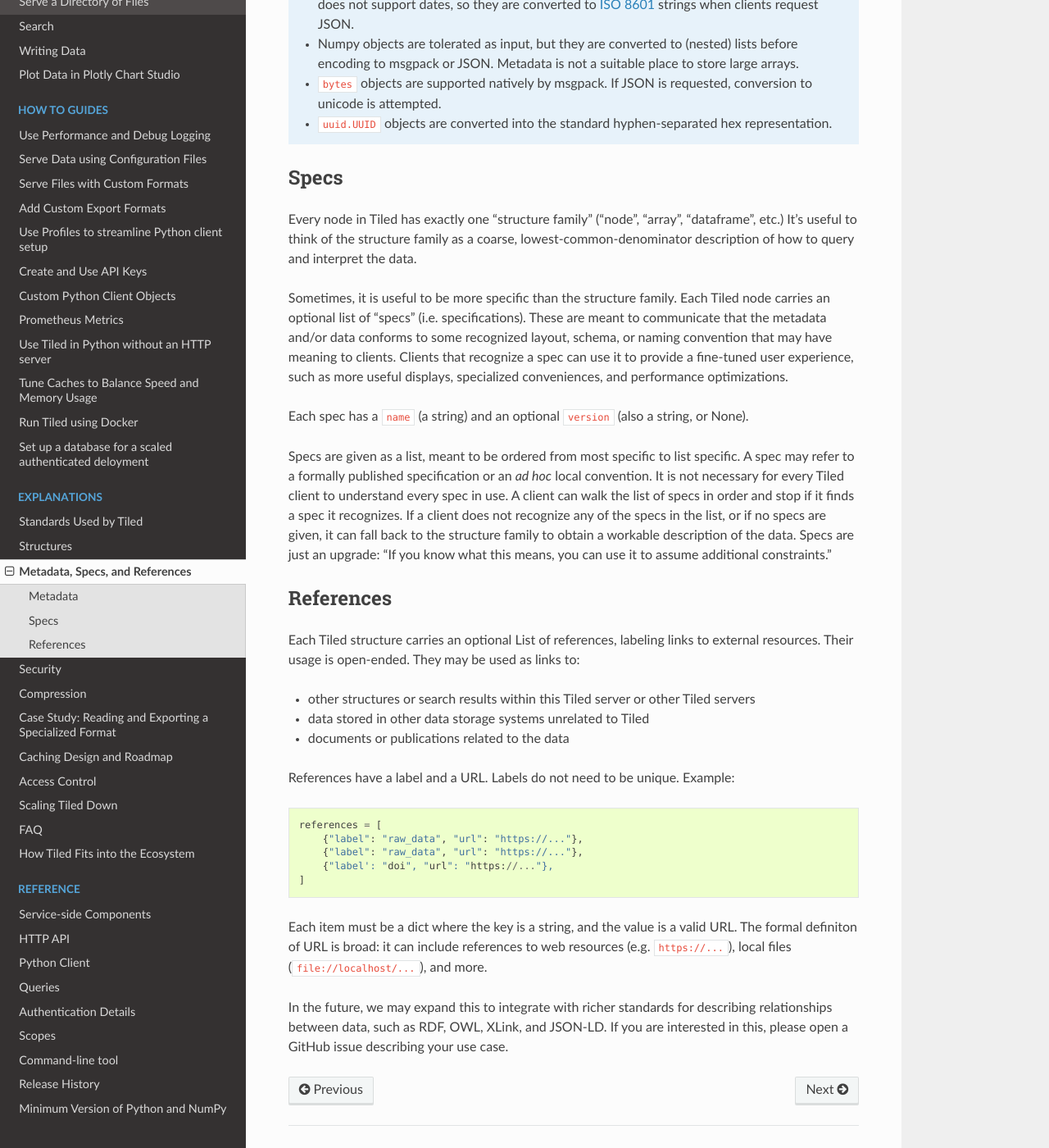
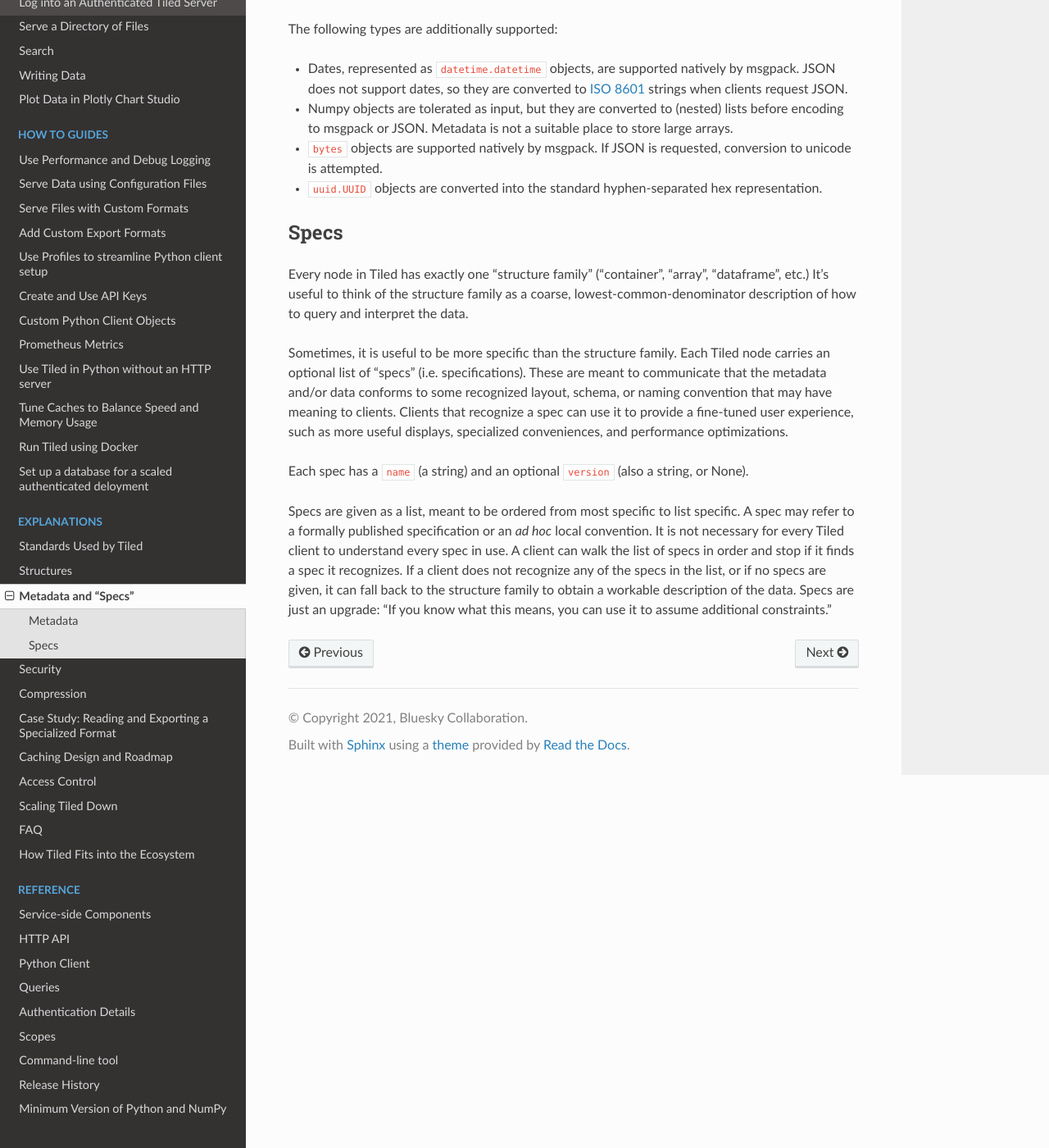
Before and after one commit to bluesky/tiled, a Sphinx documentation site: the page built from docs/source/explanations/metadata.md, in a window 1280 px wide and 1400 px high, scrolled down 480 px. Shown: the whole window at 82% size. Built offline with Sphinx 7.4.7 and the Read the Docs theme 2.0.0, drawn with Linux system fonts in a browser that asks for light colours; pages that are not in the unit, such as notebooks, are missing from menus; the version number could not be read and is left out; some of the changed text lies outside the part shown.

Commit message:
Drop mention of References in docs.

````diff
--- a/docs/source/explanations/metadata.md
+++ b/docs/source/explanations/metadata.md
@@ -1,4 +1,4 @@
-# Metadata, Specs, and References
+# Metadata and "Specs"
 
 ## Metadata
 
@@ -6,28 +6,32 @@
 under the control of the user: Tiled itself is not opinionated about its
 content and does not reserve any names for its own use.
 
-```{note}
 The metadata dictionary may be arbitrarily nested, and it may contain
 anything that Tiled can transmit as JSON or [msgpack](https://msgpack.org).
-All JSON-serializable types (dicts, lists, numbers, strings) are supported.
+All JSON-serializable types are supported:
+
+- strings
+- numbers
+- objects (dictionaries)
+- arrays (lists)
+
 The following types are additionally supported:
 
-* Dates, represented as `datetime.datetime` objects,
+- Dates, represented as `datetime.datetime` objects,
   are supported natively by msgpack. JSON does not support dates, so they are
   converted to [ISO 8601](https://en.wikipedia.org/wiki/ISO_8601) strings
   when clients request JSON.
-* Numpy objects are tolerated as input, but they are converted to (nested)
+- Numpy objects are tolerated as input, but they are converted to (nested)
   lists before encoding to msgpack or JSON. Metadata is not a suitable
   place to store large arrays.
-* `bytes` objects are supported natively by msgpack. If JSON is requested,
+- `bytes` objects are supported natively by msgpack. If JSON is requested,
   conversion to unicode is attempted.
-* `uuid.UUID` objects are converted into the standard hyphen-separated hex
+- `uuid.UUID` objects are converted into the standard hyphen-separated hex
   representation.
-```
 
 ## Specs
 
-Every node in Tiled has exactly one "structure family" ("node", "array",
+Every node in Tiled has exactly one "structure family" ("container", "array",
 "dataframe", etc.) It's useful to think of the structure family as a coarse,
 lowest-common-denominator description of how to query and interpret the data.
 
@@ -51,31 +55,3 @@
 structure family to obtain a workable description of the data. Specs are just
 an upgrade: "If you know what this means, you can use it to assume additional
 constraints."
-
-## References
-
-Each Tiled structure carries an optional List of references, labeling links to
-external resources. Their usage is open-ended. They may be used as links to:
-
-* other structures or search results within this Tiled server or other Tiled servers
-* data stored in other data storage systems unrelated to Tiled
-* documents or publications related to the data
-
-References have a label and a URL. Labels do not need to be unique. Example:
-
-```py
-references = [
-    {"label": "raw_data", "url": "https://..."},
-    {"label": "raw_data", "url": "https://..."},
-    {"label': "doi", "url": "https://..."},
-]
-```
-
-Each item must be a dict where the key is a string, and the value is a valid
-URL. The formal definiton of URL is broad: it can include references to web
-resources  (e.g.  `https://...`), local files (`file://localhost/...`), and
-more.
-
-In the future, we may expand this to integrate with richer standards for
-describing relationships between data, such as RDF, OWL, XLink, and JSON-LD.
-If you are interested in this, please open a GitHub issue describing your use case.
````
